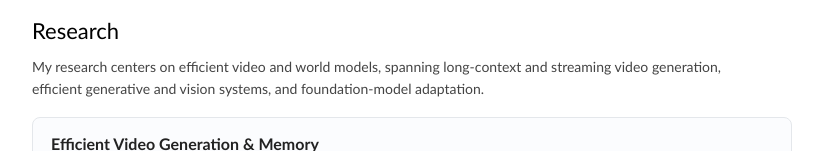
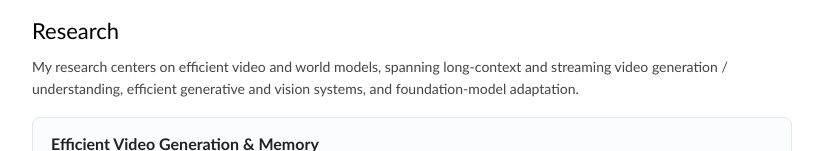
Before and after one commit to lin-zhao-resoLve/lin-zhao-resoLve.github.io, a plain HTML site: page index.html in a window 1280 px wide. Shown: the part 466-617 px from the top of the page, without its empty margins (228-1051 px from the left). Drawn offline with Linux system fonts and the light colour scheme; a script that the page names is missing.

Commit message:
Update research summary for clarity

```diff
--- a/index.html
+++ b/index.html
@@ -54,7 +54,7 @@
             <tr>
               <td style="padding:20px;width:100%;vertical-align:middle">
                 <h2>Research</h2>
-                <p class="research-summary">My research centers on efficient video and world models, spanning long-context and streaming video generation, efficient generative and vision systems, and foundation-model adaptation.</p>
+                <p class="research-summary">My research centers on efficient video and world models, spanning long-context and streaming video generation / understanding, efficient generative and vision systems, and foundation-model adaptation.</p>
               </td>
             </tr>
           </tbody></table>
```
